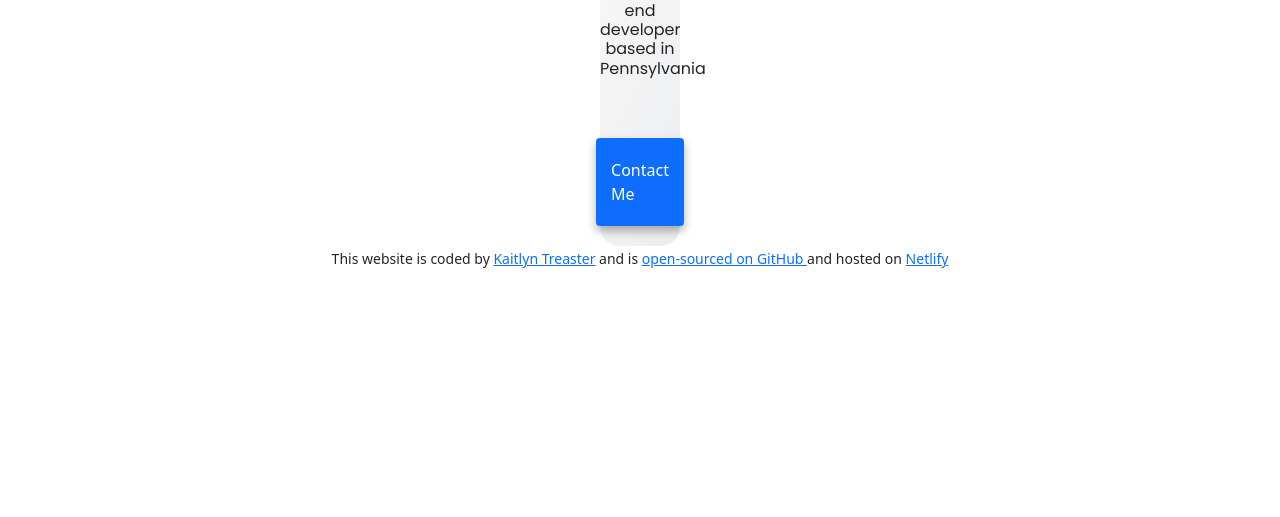
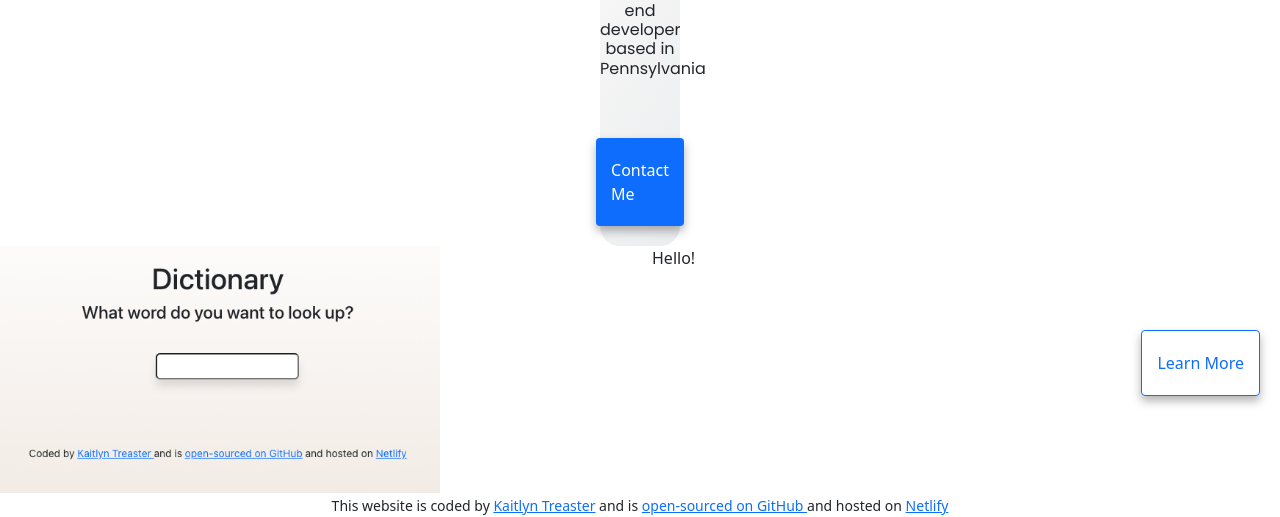
Before and after one commit to kaitlyn-treaster/portfolio-project, a plain HTML site: page index.html in a window 1280 px wide. Shown: the part 335-852 px from the top of the page. Before the commit the page ends 800 px from the top, so only its background shows below. Drawn offline with nearby package versions, Linux system fonts and the light colour scheme.

Commit message:
Making main page content

```diff
--- a/index.html
+++ b/index.html
@@ -67,6 +67,25 @@
         </div>
     </section>
 
+    <div>
+      <div class="row">
+        <div class="col">
+          <img src="images/dictionary.png" />
+        </div>
+        <div class="col">
+          <p>
+            Hello!
+          </p>
+        <div class="work-link">
+          <a href="work.html" class="learn-link">Learn more</a>
+        </div>
+      </div>
+    </div>
+  </div>
+
+
+
+
     <footer>
       <small>
         This website is coded by
--- a/src/styles.css
+++ b/src/styles.css
@@ -54,6 +54,28 @@ section {
     color: white;
 }
 
+.work-link {
+    display: flex;
+    margin-top: 40px;
+    justify-content: right;
+}
+
+.work-link a {
+    margin: 20px;
+    border-radius: 4px;
+    padding: 20px 15px;
+    text-decoration: none;
+    text-transform: capitalize;
+}
+
+.learn-link {
+    border: 1px solid var(--primary-color);
+    box-shadow: var(--box-shadow);
+    color: var(--primary-color);
+}
+
+
+
 footer {
     text-align: center;
 }
```
